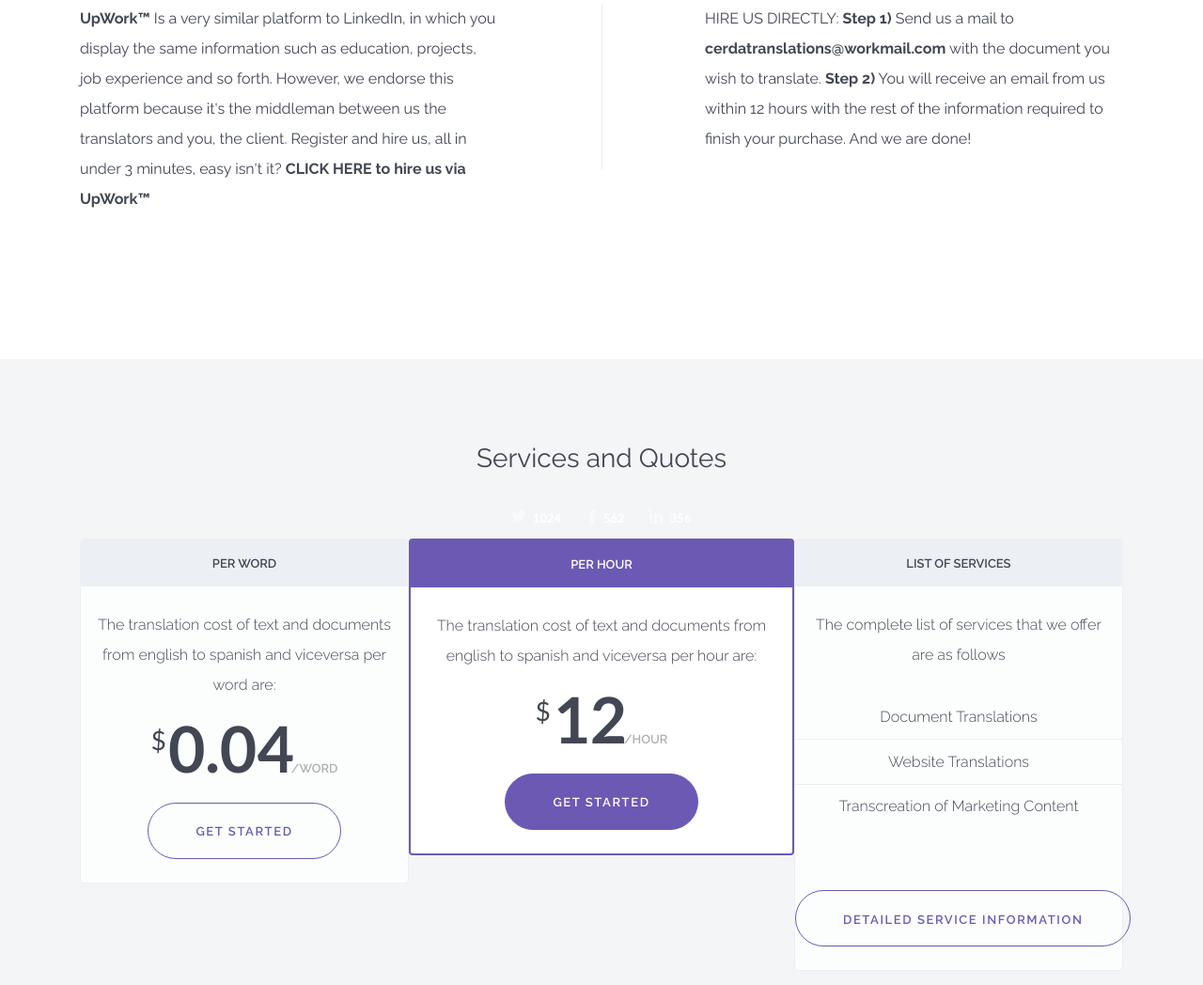
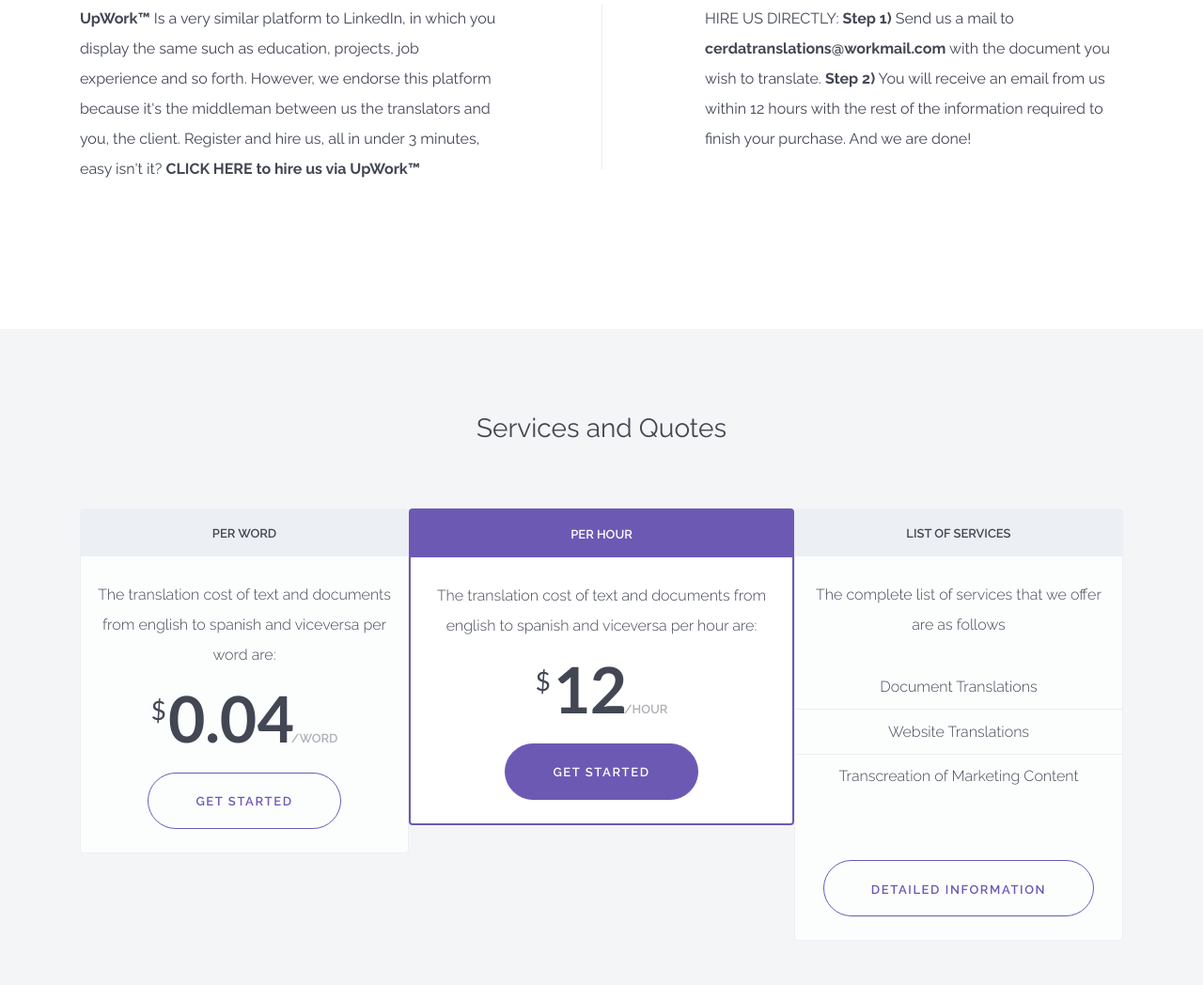
Before and after one commit to WuHeibai/Translations, a website: page contact.html in a window 1280 px wide. Shown: the part 187-1235 px from the top of the page at 94% size. Drawn offline with nearby package versions, Linux system fonts and the light colour scheme; files whose address does not match are found by name.

Commit message:
Update contact.html

```diff
--- a/contact.html
+++ b/contact.html
@@ -39,7 +39,8 @@
         <h3 class="text-xs-center"><b>There are two ways of hiring us.</b></h3>
         <div class="row p-y-3">
           <div class="col-md-5">
-            <p class="wp wp-7"> <a href="https://www.upwork.com/signup/contact-contractor/id/~0176ab6951986c3edf/va/cpp" class="jumbolink"><b>UpWork™</b></a> Is a very similar platform to LinkedIn, in which you display the same information such as education, projects, job experience and so forth. However, we endorse this platform because it's the middleman between us the translators and you, the client. Register and hire us, all in under 3 minutes, easy isn't it? <a href="https://www.upwork.com/signup/contact-contractor/id/~0176ab6951986c3edf/va/cpp" class="jumbolink"><b>CLICK HERE to hire us via UpWork™</b></a> </p>
+            <p class="wp wp-7"> <a href="https://www.upwork.com/signup/contact-contractor/id/~0176ab6951986c3edf/va/cpp" class="jumbolink"><b>UpWork™</b></a> Is a very similar platform to LinkedIn, in which you display the same
+              such as education, projects, job experience and so forth. However, we endorse this platform because it's the middleman between us the translators and you, the client. Register and hire us, all in under 3 minutes, easy isn't it? <a href="https://www.upwork.com/signup/contact-contractor/id/~0176ab6951986c3edf/va/cpp" class="jumbolink"><b>CLICK HERE to hire us via UpWork™</b></a> </p>
           </div>
           <div class="col-md-5 col-md-offset-2 separator-x">
             <p class="wp wp-8">HIRE US DIRECTLY: <b>Step 1)</b> Send us a mail to <b>cerdatranslations@workmail.com</b> with the document you wish to translate. <b>Step 2)</b> You will receive an email from us within 12 hours with the rest of the information required to finish your purchase. And we are done!
@@ -104,7 +105,7 @@
                 <li class="list-group-item">Website Translations</li>
                 <li class="list-group-item">Transcreation of Marketing Content</li>
               </ul>
-              <a href="#" class="btn btn-primary-outline">Detailed Service Information</a>
+              <a href="#" class="btn btn-primary-outline">Detailed Information</a>
             </div>
           </div>
 
```
